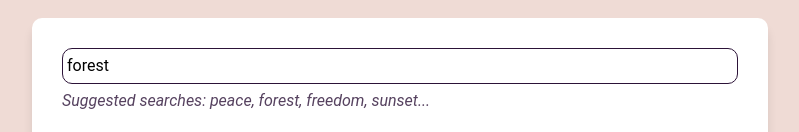
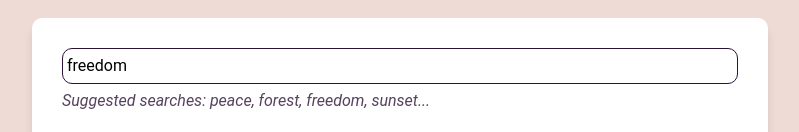
Before and after one commit to OlhaPo/dictionary-project, a React (Create React App) app: page / in a window 1280 px wide. Shown: the part 161-293 px from the top of the page, without its empty margins (240-1039 px from the left). Built offline with nearby package versions, Linux system fonts and the light colour scheme; no server answers.

Commit message:
Change the default keyword

```diff
--- a/src/App.js
+++ b/src/App.js
@@ -10,7 +10,7 @@ export default function App() {
           <img src={dictionary} className="app-picture" alt="logo" />
         </header>
         <main>
-          <Dictionary defaultKeyword="forest" />
+          <Dictionary defaultKeyword="freedom" />
         </main>
         <footer className="App-footer">
           This project was coded by Olya Po and is{" "}
```
